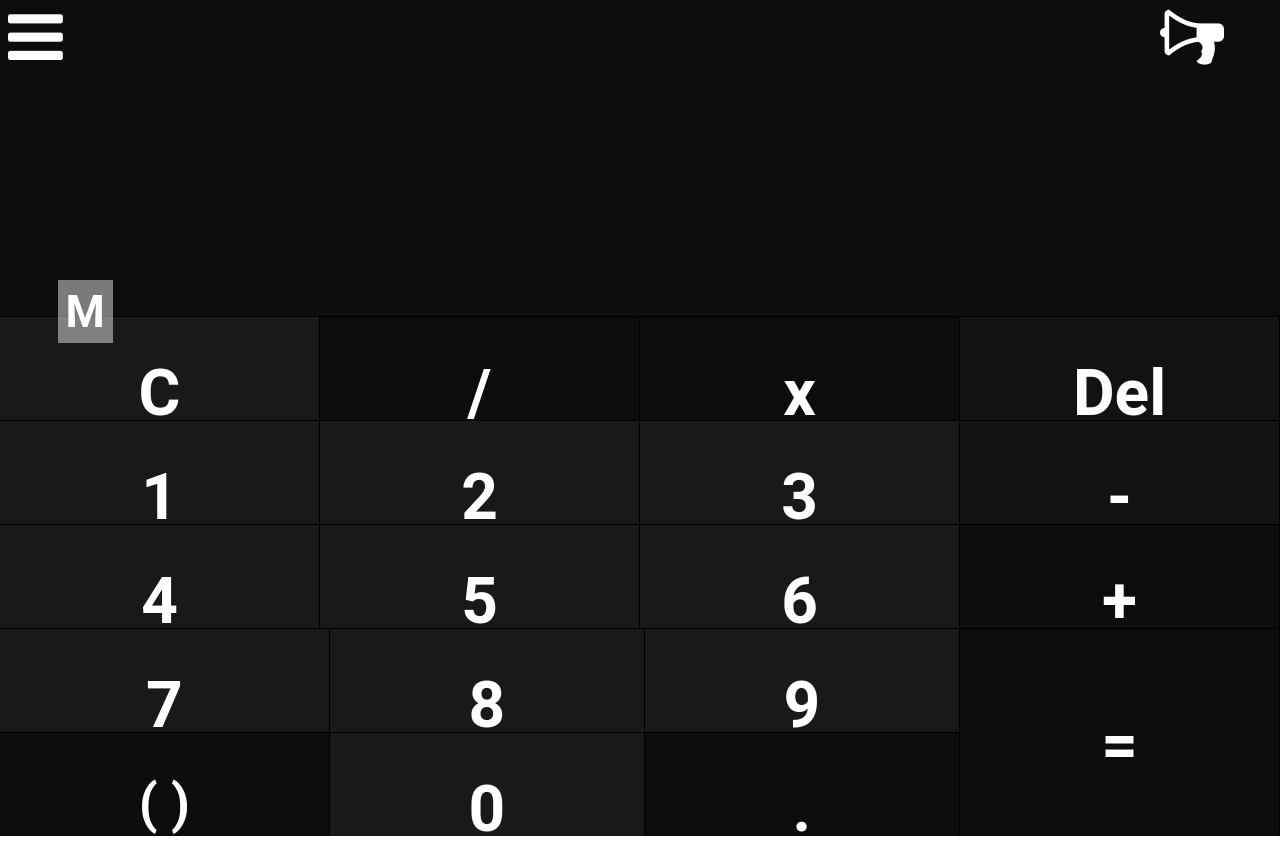
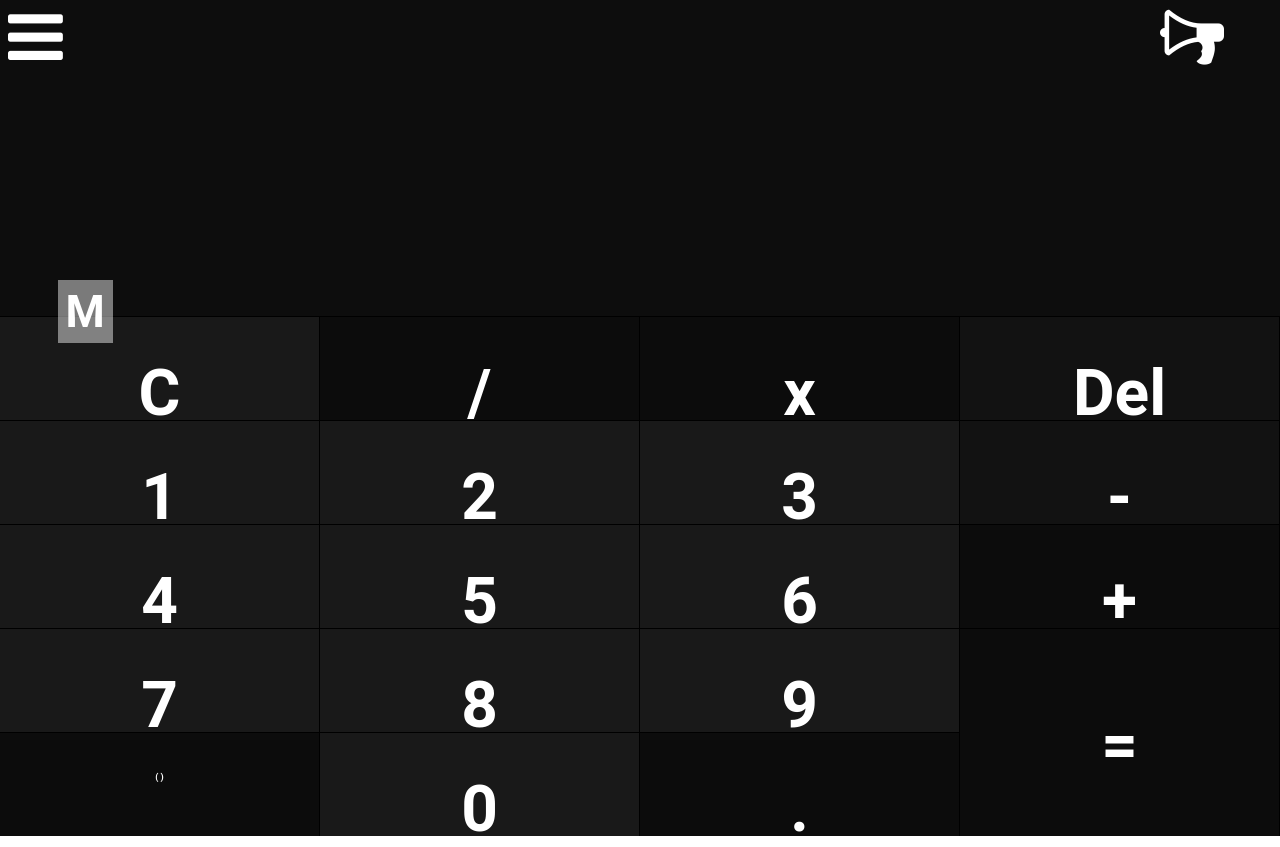
Before and after one commit to vipul-verma/ngCalculator, an Angular app: page / in a window 1280 px wide. Built offline with nearby package versions, Linux system fonts and the light colour scheme; a small style sheet from the web is missing; what timers would draw is missing.

Commit message:
almost final

```diff
--- a/src/app/app.component.css
+++ b/src/app/app.component.css
@@ -141,7 +141,7 @@ div {
     max-height: 70px;
     word-wrap: break-word;
     overflow-x: scroll;
-    font-size: 21px;
+    font-size: 25px;
 }
 
 .hidden {
@@ -155,3 +155,8 @@ div {
     right: 0;
     max-width: 291px;
 }
+
+.adjust-brakets {
+    font-size: 9px;
+    top: 42%;
+}
--- a/src/app/app.component.html
+++ b/src/app/app.component.html
@@ -73,7 +73,7 @@
             <span class="btn" #nine>9</span>
         </div>
         <div class="math-button bg2" (click)="brakets(); setClassTrue(); setDotFalse()" [ngClass]="{'disablebtn' : isClassVisible }">
-            <span class="btn fs-adjust">( )</span>
+            <span class="btn fs-adjust adjust-brakets">( )</span>
         </div>
         <div class="math-button bg2" (click)="equation(zero); setClassFalse()" [ngClass]="{'disableNumber': setNumber}">
             <span class="btn" #zero>0</span>
```
